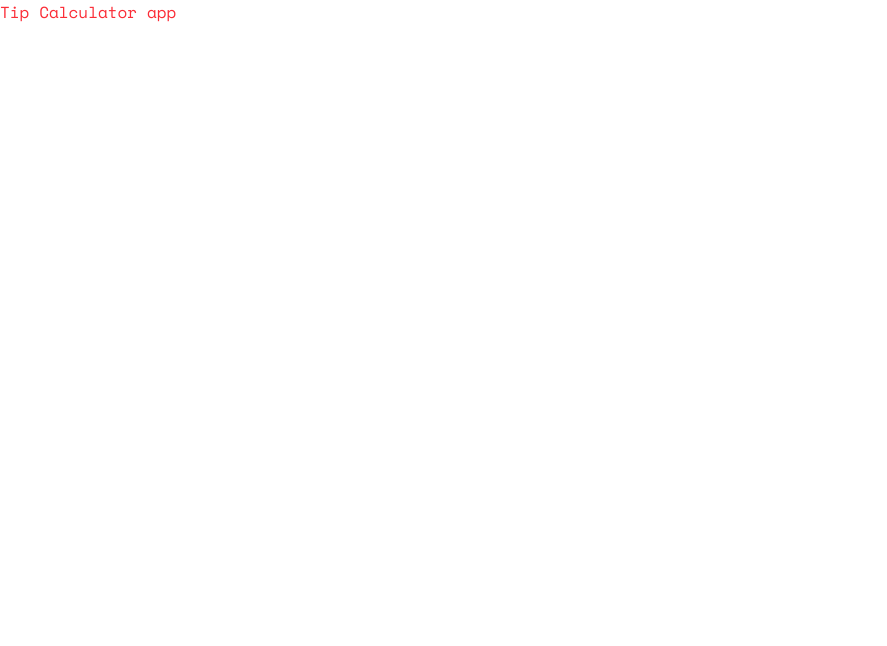
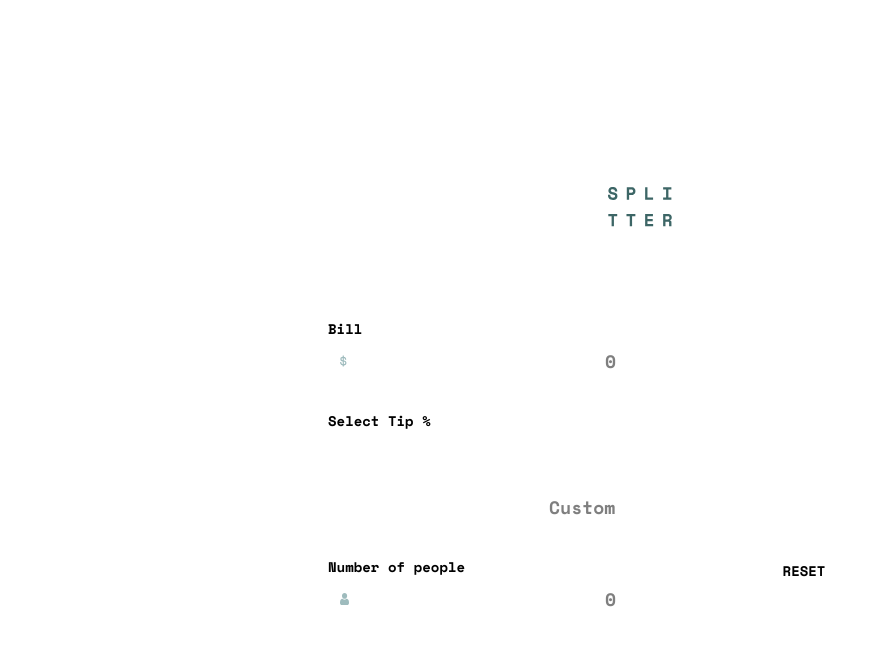
Before and after one commit to HanifaTavassoli/tip-calculator, a React (Vite) app: page / in a window 1280 px wide. Shown: the top 646 px of the page, without its empty margins (0-887 px from the left). Built offline with nearby package versions, Linux system fonts and the light colour scheme.

Commit message:
import and use Home comp inside App comp

```diff
--- a/src/App.jsx
+++ b/src/App.jsx
@@ -1,5 +1,6 @@
+import Home from "./pages/Home";
 function App() {
-  return <h1 className="text-red-500 font-monospace">Tip Calculator app</h1>;
+  return <Home />;
 }
 
 export default App;
```
